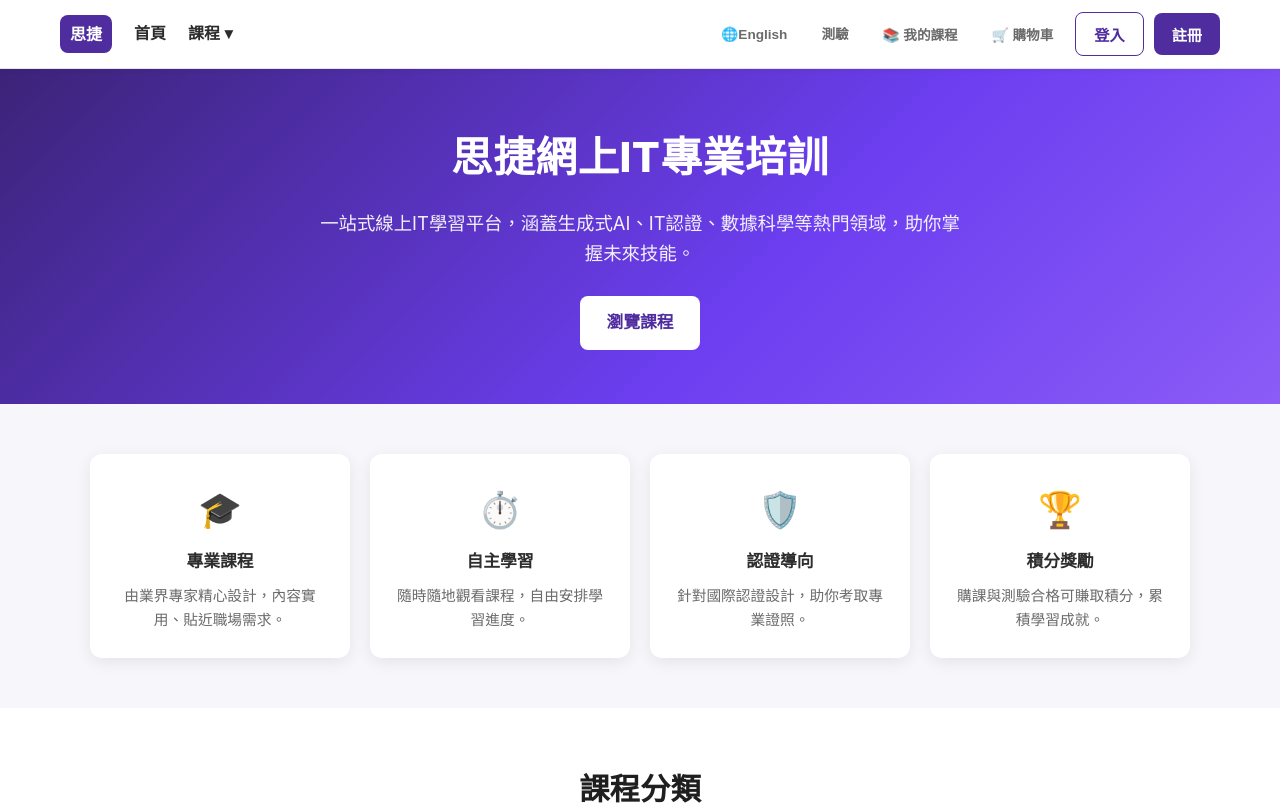
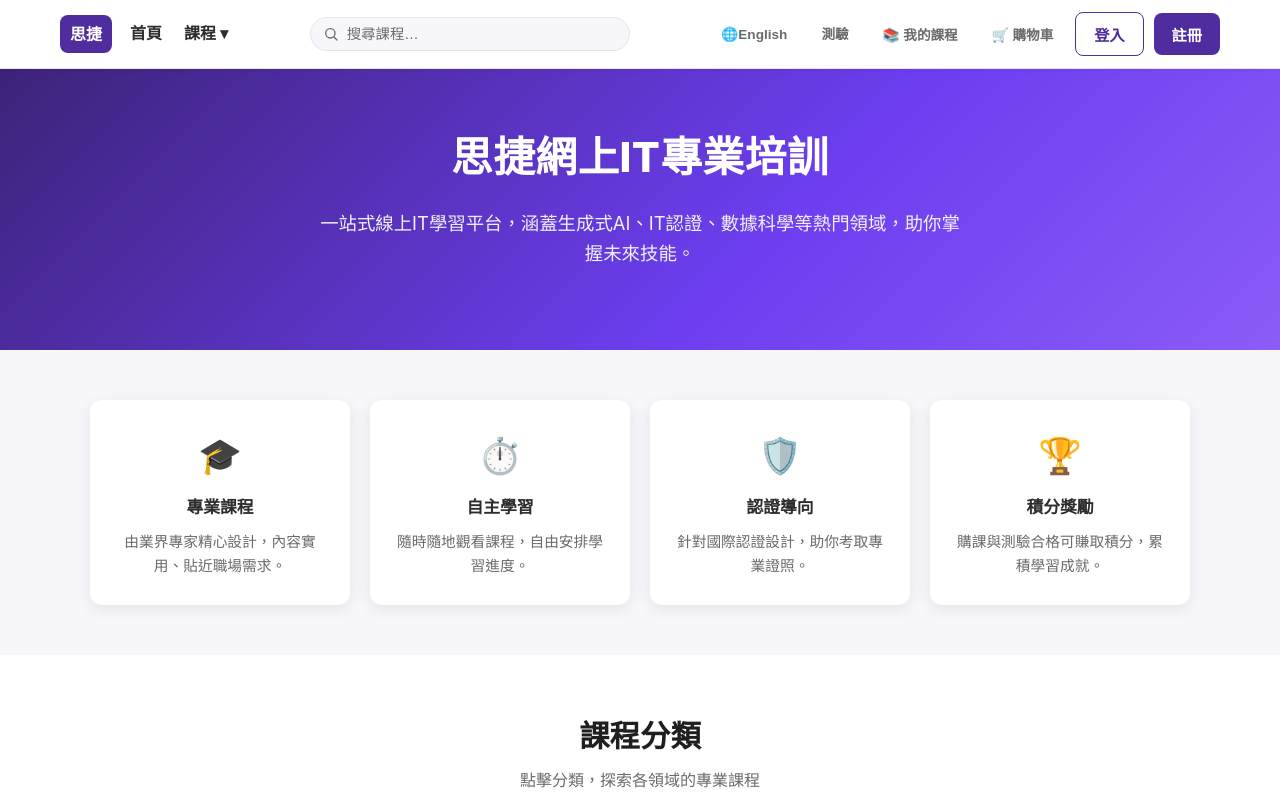
Before and after one commit to FrontendGroupProjectStudents/FrontendGroupProject, a React (Vite) app: page /#/ in a window 1280 px wide. Shown: the top 805 px of the page. Built offline with nearby package versions, Linux system fonts and the light colour scheme.

Commit message:
Add header search

```diff
--- a/src/components/Header.jsx
+++ b/src/components/Header.jsx
@@ -1,5 +1,5 @@
 import { useState, useEffect, useRef } from 'react';
-import { Link } from 'react-router-dom';
+import { Link, useNavigate, useLocation, useSearchParams } from 'react-router-dom';
 import { useApp } from '../context/AppContext';
 import LanguageSwitch from './LanguageSwitch';
 import CartWidget from './CartWidget';
@@ -12,10 +12,58 @@ const Header = () => {
   const [showLogin, setShowLogin] = useState(false);
   const [showRegister, setShowRegister] = useState(false);
 
+  const navigate = useNavigate();
+  const { pathname } = useLocation();
+  const [searchParams] = useSearchParams();
+
   // ========== 下拉選單狀態 ==========
   const [courseDropdownOpen, setCourseDropdownOpen] = useState(false);
   const [categories, setCategories] = useState([]);
   const dropdownRef = useRef(null);
+
+  // ========== 搜尋框狀態 ==========
+  // 搜尋關鍵字放在網址 ?q=xxx，首頁（/）與 /filter 都會讀取
+  const isSearchRoute = pathname === '/' || pathname === '/filter';
+  const urlKeyword = isSearchRoute ? searchParams.get('q') || '' : '';
+  const [keyword, setKeyword] = useState(urlKeyword);
+  const inputRef = useRef(null);
+  const composingRef = useRef(false); // 中文輸入法組字中不觸發搜尋
+
+  // 網址的關鍵字改變（例如跳去其他頁）時，同步搜尋框內容
+  useEffect(() => {
+    if (!composingRef.current) setKeyword(urlKeyword);
+  }, [urlKeyword]);
+
+  // 從其他頁面第一次輸入而跳轉到首頁時，Header 會重新載入，
+  // 這裡把焦點放回搜尋框，讓使用者可以繼續打字
+  useEffect(() => {
+    if (urlKeyword && inputRef.current) {
+      const el = inputRef.current;
+      el.focus();
+      el.setSelectionRange(el.value.length, el.value.length);
+    }
+    // eslint-disable-next-line react-hooks/exhaustive-deps
+  }, []);
+
+  const applySearch = (value) => {
+    if (value.trim()) {
+      // 有內容 → 帶著關鍵字回到首頁（首頁會顯示搜尋結果）
+      navigate(
+        { pathname: '/', search: `?q=${encodeURIComponent(value)}` },
+        { replace: pathname === '/' }
+      );
+    } else if (isSearchRoute) {
+      // 沒有內容 → 顯示原本的首頁
+      navigate('/', { replace: true });
+    }
+  };
+
+  const handleSearchChange = (e) => {
+    const value = e.target.value;
+    setKeyword(value);
+    if (composingRef.current) return;
+    applySearch(value);
+  };
 
   // 讀取courses.json取得分類列表
   useEffect(() => {
@@ -55,6 +103,7 @@ const Header = () => {
       logout: '登出',
       points: '積分',
       welcome: '歡迎',
+      searchPlaceholder: '搜尋課程…',
     },
     en: {
       site: 'Sijie Online IT Academy',
@@ -67,6 +116,7 @@ const Header = () => {
       logout: 'Logout',
       points: 'Points',
       welcome: 'Welcome',
+      searchPlaceholder: 'Search courses…',
     },
   }[lang];
 
@@ -104,6 +154,39 @@ const Header = () => {
               )}
             </div>
           </nav>
+
+          {/* ========== 即時搜尋框（課程與語言切換之間） ========== */}
+          <div className="header-search" role="search">
+            <svg
+              className="header-search-icon"
+              viewBox="0 0 24 24"
+              width="16"
+              height="16"
+              fill="none"
+              stroke="currentColor"
+              strokeWidth="2"
+              strokeLinecap="round"
+              strokeLinejoin="round"
+              aria-hidden="true"
+            >
+              <circle cx="11" cy="11" r="7" />
+              <line x1="16.5" y1="16.5" x2="21" y2="21" />
+            </svg>
+            <input
+              ref={inputRef}
+              type="search"
+              className="header-search-input"
+              value={keyword}
+              onChange={handleSearchChange}
+              onCompositionStart={() => { composingRef.current = true; }}
+              onCompositionEnd={(e) => {
+                composingRef.current = false;
+                applySearch(e.target.value);
+              }}
+              placeholder={t.searchPlaceholder}
+              aria-label={t.searchPlaceholder}
+            />
+          </div>
 
           <div className="header-actions">
             <LanguageSwitch lang={lang} onToggle={toggleLang} />
--- a/src/css/styles.css
+++ b/src/css/styles.css
@@ -76,8 +76,8 @@ main { min-height: 60vh; }
   padding: 12px 20px;
   display: flex;
   align-items: center;
-  gap: 20px;
-  flex-wrap: wrap;
+  gap: 16px;
+  flex-wrap: nowrap;
 }
 .logo { display: flex; align-items: center; gap: 10px; }
 .logo-mark {
@@ -90,11 +90,41 @@ main { min-height: 60vh; }
 }
 .logo-text { font-weight: 800; font-size: 1.1rem; color: var(--dark); }
 
-.main-nav { display: flex; gap: 18px; flex: 1; }
+.main-nav { display: flex; align-items: center; gap: 18px; flex: 0 0 auto; }
 .nav-link { font-weight: 600; color: var(--text); padding: 6px 2px; border-bottom: 2px solid transparent; }
 .nav-link:hover { color: var(--primary); border-bottom-color: var(--primary); }
 
-.header-actions { display: flex; align-items: center; gap: 10px; flex-wrap: wrap; }
+.header-actions { display: flex; align-items: center; gap: 10px; flex-wrap: nowrap; flex: 0 0 auto; white-space: nowrap; }
+
+/* Header 搜尋框（位於「課程」與語言切換之間） */
+.header-search { position: relative; flex: 1 1 140px; min-width: 140px; max-width: 320px; margin: 0 auto; }
+.header-search-icon {
+  position: absolute;
+  left: 13px;
+  top: 50%;
+  transform: translateY(-50%);
+  color: var(--muted);
+  pointer-events: none;
+  transition: color 0.18s ease;
+}
+.header-search:focus-within .header-search-icon { color: var(--accent); }
+.header-search-input {
+  width: 100%;
+  padding: 8px 14px 8px 36px;
+  font-size: 0.9rem;
+  color: var(--text);
+  background: var(--bg-soft);
+  border: 1px solid var(--border);
+  border-radius: 999px;
+  outline: none;
+  transition: border-color 0.18s ease, box-shadow 0.18s ease, background 0.18s ease;
+}
+.header-search-input::placeholder { color: var(--muted); }
+.header-search-input:focus {
+  background: #fff;
+  border-color: var(--accent);
+  box-shadow: 0 0 0 3px rgba(108, 62, 240, 0.12);
+}
 
 .user-chip { display: flex; align-items: center; gap: 8px; background: var(--bg-soft); padding: 6px 12px; border-radius: 30px; font-size: 0.85rem; }
 .user-name { font-weight: 700; }
@@ -406,18 +436,12 @@ main { min-height: 60vh; }
 .big-404 { font-size: 4rem; color: var(--primary); }
 
 
-/* ===== 即時搜尋輸入框 ===== */
-.search-input {
-  width: 100%;
-  max-width: 500px;
-  padding: 12px 16px;
-  font-size: 1rem;
-  border-radius: 8px;
-  border: 1px solid #ccc;
-  outline: none;
+/* ===== 響應式 ===== */
+@media (max-width: 1100px) {
+  .header-inner { flex-wrap: wrap; }
+  .header-actions { flex-wrap: wrap; margin-left: auto; }
+  .header-search { order: 4; flex: 1 1 100%; max-width: none; margin: 0; }
 }
-
-/* ===== 響應式 ===== */
 @media (max-width: 900px) {
   .course-detail-cover { flex: 1 1 100%; }
   .category-page-cover { flex: 1 1 100%; }
@@ -426,6 +450,7 @@ main { min-height: 60vh; }
 @media (max-width: 640px) {
   .header-inner { gap: 12px; }
   .main-nav { flex: 1 1 100%; order: 3; justify-content: center; }
+  .header-search { flex: 1 1 100%; order: 4; }
   .hero-title { font-size: 1.9rem; }
   .hero { padding: 60px 16px; }
   .category-grid, .course-grid { grid-template-columns: 1fr; }
@@ -447,6 +472,8 @@ main { min-height: 60vh; }
   border-bottom: 2px solid transparent;
   cursor: pointer;
   font-size: inherit;
+  font-family: inherit;
+  line-height: inherit;
 }
 .nav-dropdown-btn:hover {
   color: var(--primary);
--- a/src/pages/CourseSearchPage.jsx
+++ b/src/pages/CourseSearchPage.jsx
@@ -1,15 +1,21 @@
 import { useEffect, useState } from 'react';
+import { useSearchParams } from 'react-router-dom';
 import Header from '../components/Header';
 import Footer from '../components/Footer';
 import CourseCard from '../components/CourseCard';
 import { useApp } from '../context/AppContext';
 
-// Layer 2：課程搜尋頁（包含即時搜尋功能）
-const CourseSearchPage = () => {
+// Layer 2：課程搜尋頁
+// 搜尋關鍵字來自 Header 搜尋框，透過網址 ?q=xxx 傳入。
+// embedded = true 時（由 HomePage 內嵌顯示）不重複渲染 Header / Footer，
+// 這樣輸入時 Header 不會重新載入，搜尋框才不會失去焦點。
+const CourseSearchPage = ({ embedded = false }) => {
   const { lang } = useApp();
+  const [searchParams] = useSearchParams();
+  const searchQuery = searchParams.get('q') || '';
+
   const [category, setCategory] = useState(null);
   const [loading, setLoading] = useState(true);
-  const [searchQuery, setSearchQuery] = useState('');
 
   useEffect(() => {
     setLoading(true);
@@ -27,8 +33,8 @@ const CourseSearchPage = () => {
 
         setCategory({
           catId: 'ALL',
-          catName: '所有課程',
-          catNameEn: 'All Courses',
+          catName: '搜尋課程',
+          catNameEn: 'Search course',
           catDesc: '瀏覽思捷網上IT專業培訓提供的所有優質課程。',
           catDescEn: 'Browse all available courses offered by Sijie Online IT Academy.',
           catImage: 'images/courses/CourseFilterImages.jpg',
@@ -49,7 +55,6 @@ const CourseSearchPage = () => {
       loading: '載入中…',
       notFound: '找不到此課程分類',
       courseCount: (n) => `共 ${n} 門課程`,
-      searchPlaceholder: '搜尋課程編號、名稱、難易度或描述…',
       noSearchResult: '沒有找到符合搜尋條件的課程',
     },
     en: {
@@ -57,7 +62,6 @@ const CourseSearchPage = () => {
       loading: 'Loading…',
       notFound: 'Category not found',
       courseCount: (n) => `${n} courses`,
-      searchPlaceholder: 'Search course ID, title, level, or description…',
       noSearchResult: 'No courses found matching your search.',
     },
   }[lang];
@@ -82,9 +86,7 @@ const CourseSearchPage = () => {
     );
   });
 
-  return (
-    <>
-      <Header />
+  const content = (
     <main>
       {loading ? (
         <p className="page-message">{t.loading}</p>
@@ -106,17 +108,6 @@ const CourseSearchPage = () => {
             </div>
           </section>
 
-            {/* 即時搜尋輸入框 */}
-            <section className="search-bar-section" style={{ padding: '20px 0', textAlign: 'center' }}>
-              <input
-                type="text"
-                value={searchQuery}
-                onChange={(e) => setSearchQuery(e.target.value)}
-                placeholder={t.searchPlaceholder}
-                className="search-input"
-              />
-            </section>
-
           {/* 課程列表 */}
           <section className="course-list-section" aria-label="課程列表">
             {filteredCourses.length === 0 ? (
@@ -132,6 +123,15 @@ const CourseSearchPage = () => {
         </>
       )}
     </main>
+  );
+
+  // 內嵌模式：只回傳內容，Header / Footer 由 HomePage 提供
+  if (embedded) return content;
+
+  return (
+    <>
+      <Header />
+      {content}
       <Footer />
     </>
   );
--- a/src/pages/HomePage.jsx
+++ b/src/pages/HomePage.jsx
@@ -1,16 +1,19 @@
 import { useEffect, useState } from 'react';
+import { useSearchParams } from 'react-router-dom';
 import Header from '../components/Header';
 import Footer from '../components/Footer';
 import CategoryCard from '../components/CategoryCard';
-
 import CourseSearchPage from './CourseSearchPage';
-
 import { useApp } from '../context/AppContext';
 
 
 const HomePage = () => {
   const { lang } = useApp();
   const [categories, setCategories] = useState([]);
+  const [searchParams] = useSearchParams();
+
+  // Header 搜尋框有輸入內容 → 顯示搜尋結果；沒有內容 → 顯示首頁
+  const hasSearch = (searchParams.get('q') || '').trim() !== '';
 
   useEffect(() => {
     fetch(`${import.meta.env.BASE_URL}data/courses.json`)
@@ -23,7 +26,6 @@ const HomePage = () => {
     zh: {
       heroTitle: '思捷網上IT專業培訓',
       heroSub: '一站式線上IT學習平台，涵蓋生成式AI、IT認證、數據科學等熱門領域，助你掌握未來技能。',
-      heroCta: '瀏覽課程',
       featuresTitle: '為何選擇我們',
       features: [
         { icon: '🎓', title: '專業課程', desc: '由業界專家精心設計，內容實用、貼近職場需求。' },
@@ -37,7 +39,6 @@ const HomePage = () => {
     en: {
       heroTitle: 'Sijie Online IT Academy',
       heroSub: 'One-stop online IT learning platform covering Generative AI, IT Certification, Data Science and more.',
-      heroCta: 'Browse Courses',
       featuresTitle: 'Why Choose Us',
       features: [
         { icon: '🎓', title: 'Professional Courses', desc: 'Designed by industry experts, practical and job-ready.' },
@@ -53,13 +54,17 @@ const HomePage = () => {
   return (
     <>
       <Header />
+
+      {hasSearch ? (
+        // 搜尋結果（關鍵字由 Header 經網址 ?q= 傳入）
+        <CourseSearchPage embedded />
+      ) : (
         <main>
           {/* Hero 區 */}
           <section className="hero">
             <div className="hero-inner">
               <h1 className="hero-title">{t.heroTitle}</h1>
               <p className="hero-sub">{t.heroSub}</p>
-            <a href="#filter" className="btn btn-primary btn-lg">{t.heroCta}</a>
             </div>
           </section>
 
@@ -89,6 +94,8 @@ const HomePage = () => {
             </div>
           </section>
         </main>
+      )}
+
       <Footer />
     </>
   );
```
Lines whose indentation alone changed are shown as unchanged.
